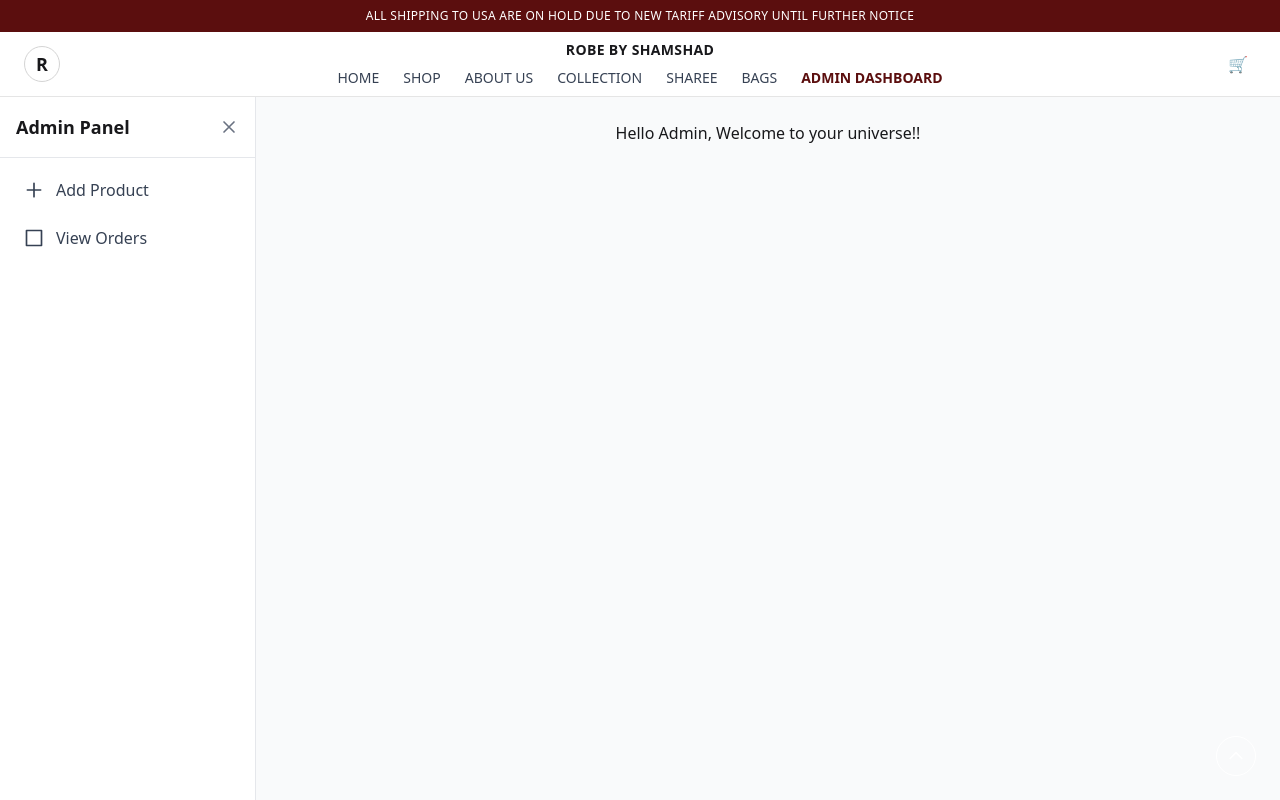
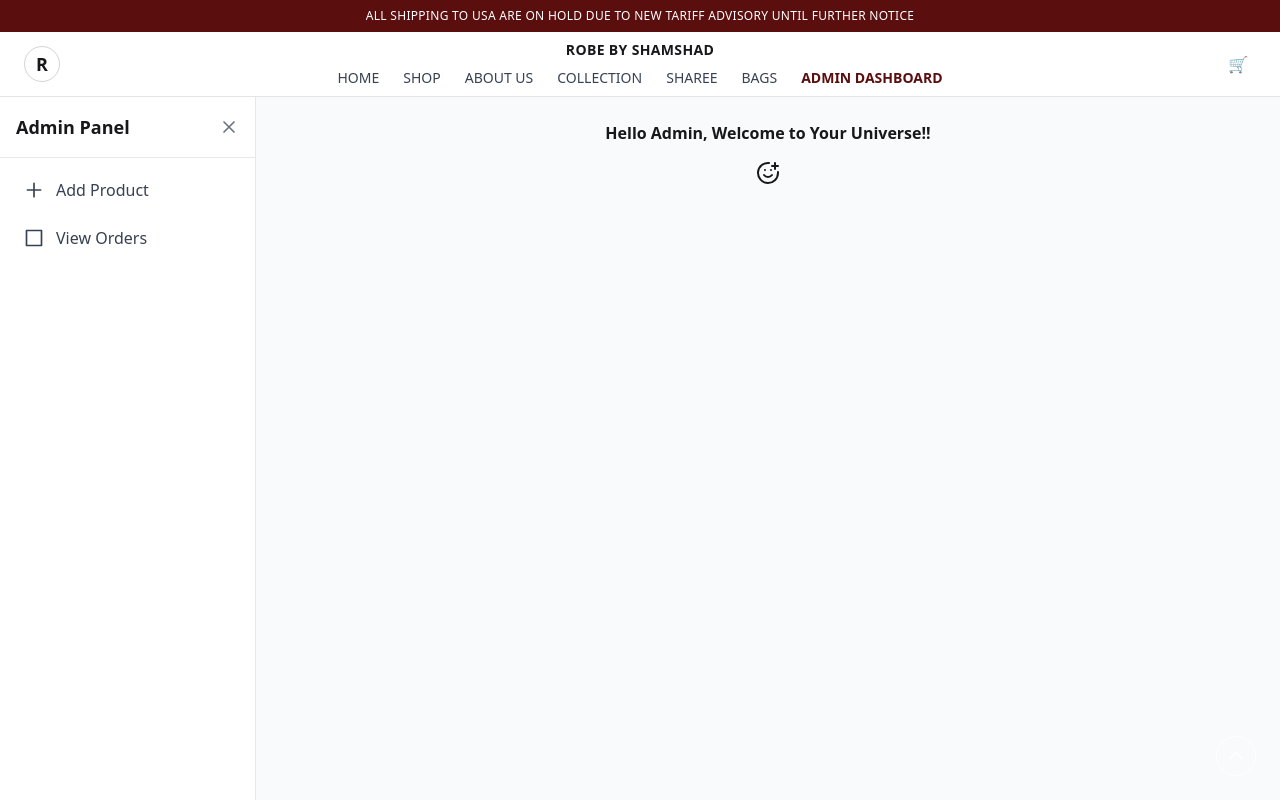
Before and after one commit to sadik117/e-commerce-project, a React (Vite) app: page /admin in a window 1280 px wide. Shown: the top 800 px of the page. Built offline with nearby package versions, Linux system fonts and the light colour scheme.

Commit message:
dashboard layout changed

```diff
--- a/src/components/admin/DashboardLayout.jsx
+++ b/src/components/admin/DashboardLayout.jsx
@@ -1,9 +1,11 @@
+import { SmilePlusIcon } from 'lucide-react';
 import React from 'react';
 
 const DashboardLayout = () => {
     return (
         <div>
-            <h1 className='items-center justify-center flex'>Hello Admin, Welcome to your universe!!</h1>
+            <h1 className='items-center justify-center flex font-semibold'>Hello Admin, Welcome to Your Universe!!</h1>
+            <span className='justify-center items-center flex mt-4'> <SmilePlusIcon></SmilePlusIcon></span>
         </div>
     );
 };
```
